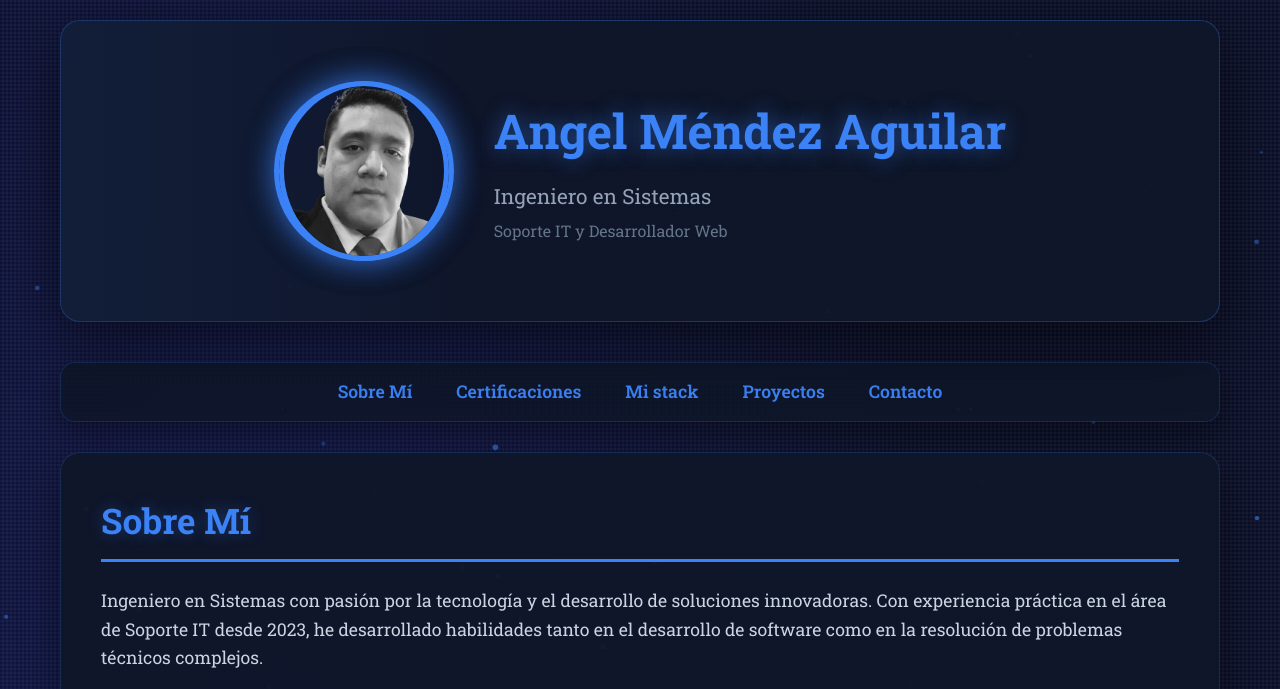
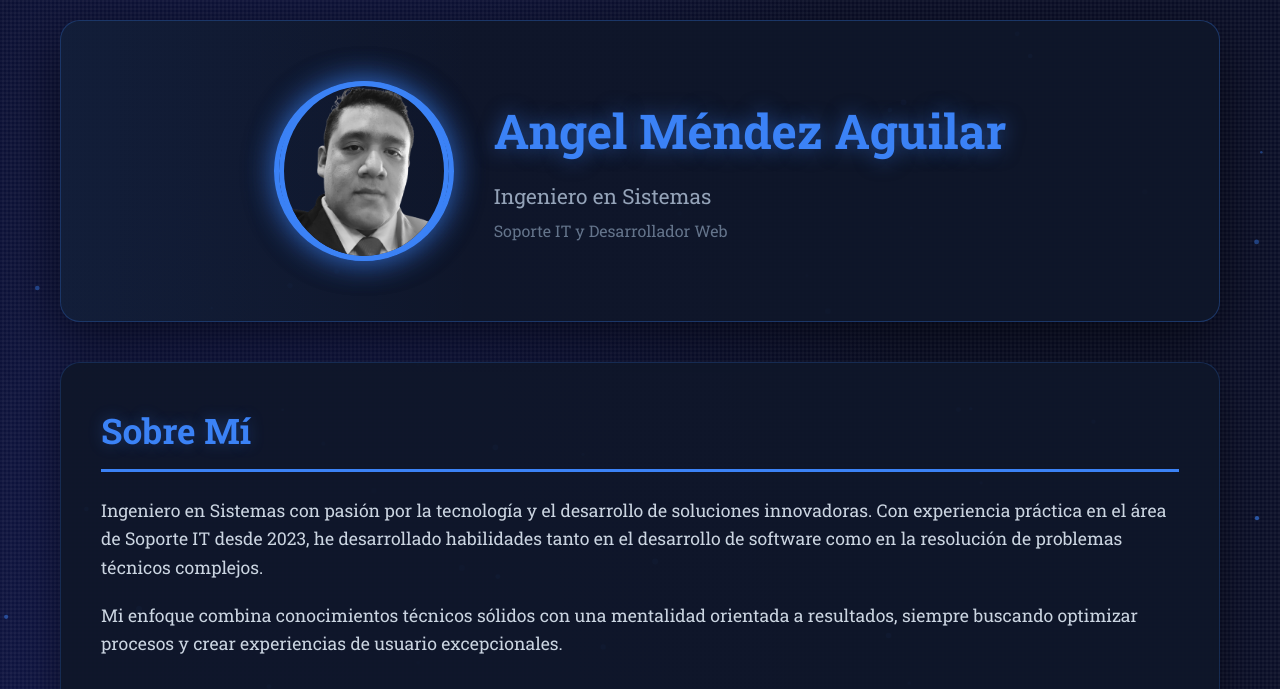
Before and after one commit to angelvs18/Angel-Website-Piloto, a website: page index.html in a window 1280 px wide. Shown: the top 689 px of the page. Drawn offline with nearby package versions, Linux system fonts and the light colour scheme.

Commit message:
Eliminé el menú, ya veremos que hacemos con eso luego

```diff
--- a/index.html
+++ b/index.html
@@ -26,15 +26,6 @@
                 </div>
             </div>
         </header>
-
-        <nav>
-            <a href="#sobre-mi">Sobre Mí</a>
-            <a href="#certificaciones">Certificaciones</a>
-            <a href="#stack">Mi stack</a>
-            <a href="#proyectos">Proyectos</a>
-            <a href="#contacto">Contacto</a>
-        </nav>
-
         <section id="sobre-mi">
     <h2>Sobre Mí</h2>
 
--- a/styles.css
+++ b/styles.css
@@ -117,30 +117,6 @@
         .subtitle {
             color: #64748b;
             font-size: 1em;
-        }
-
-        nav {
-            background: rgba(15, 23, 42, 0.9);
-            padding: 15px;
-            border-radius: 15px;
-            margin-bottom: 30px;
-            text-align: center;
-            box-shadow: 0 10px 30px rgba(0, 0, 0, 0.4);
-            border: 1px solid rgba(59, 130, 246, 0.2);
-        }
-
-        nav a {
-            color: #3b82f6;
-            text-decoration: none;
-            margin: 0 20px;
-            font-weight: 600;
-            transition: color 0.3s;
-            font-size: 1.1em;
-        }
-
-        nav a:hover {
-            color: #60a5fa;
-            text-shadow: 0 0 10px rgba(59, 130, 246, 0.5);
         }
 
         section {
```
